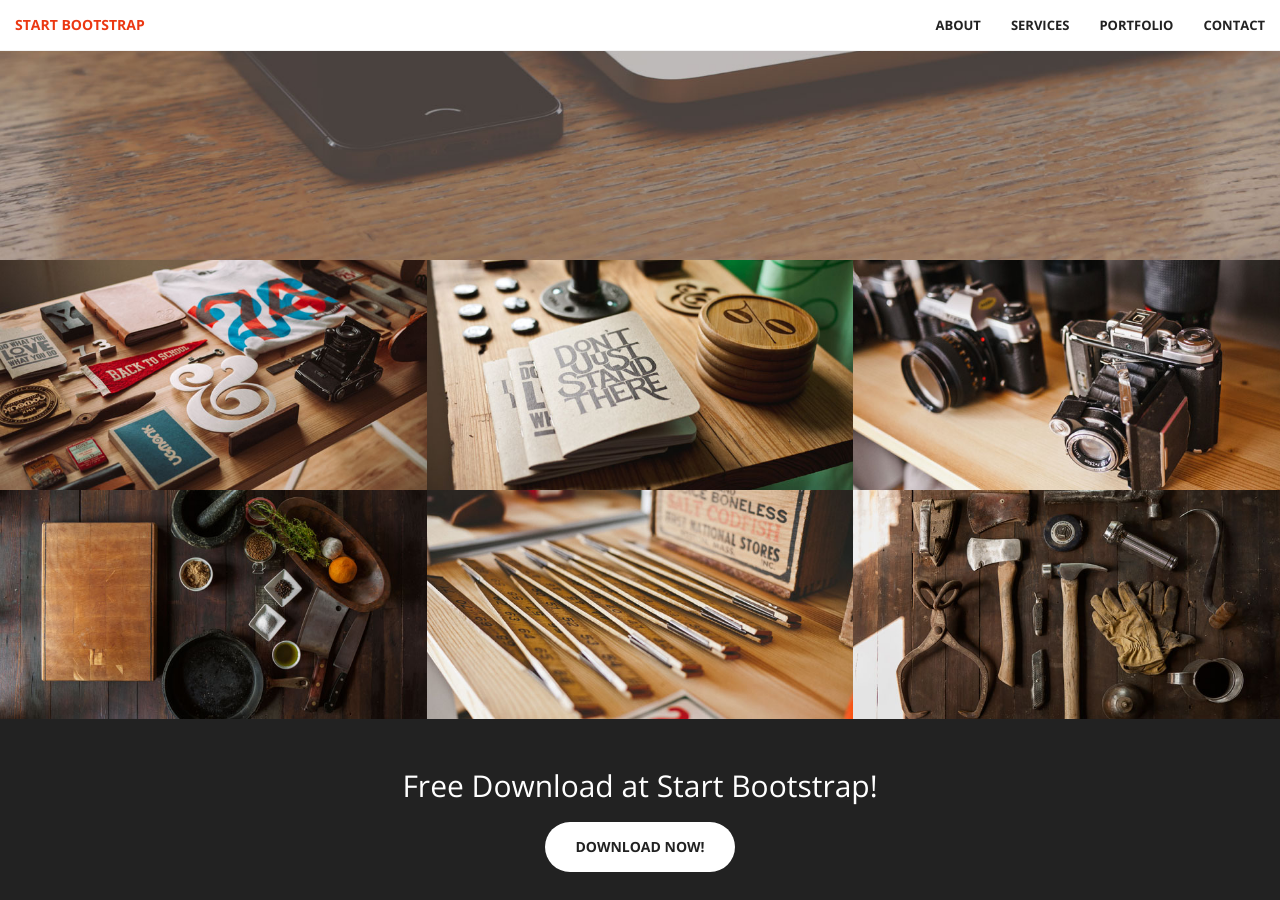
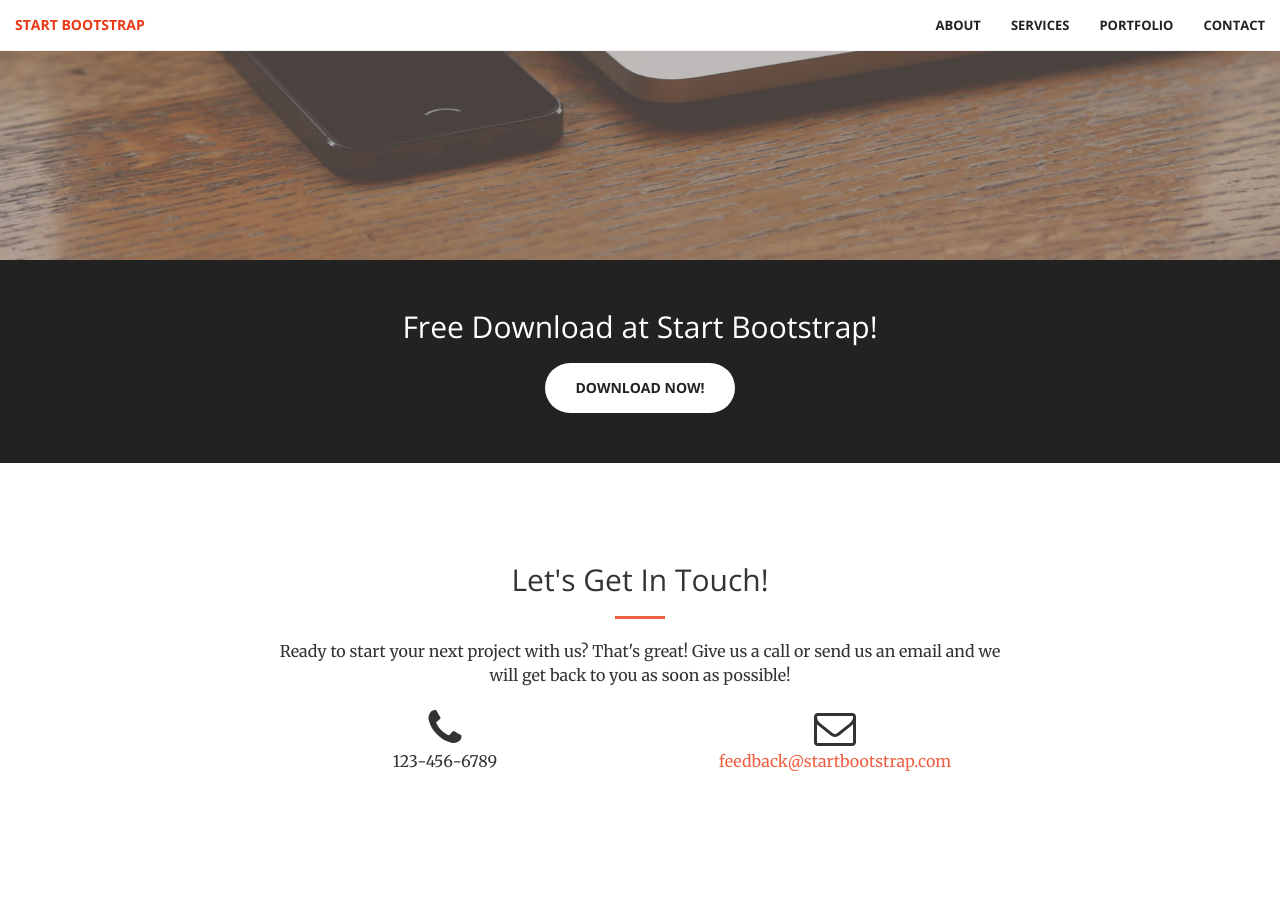
Before and after one commit to pomaking/redskyatnight, a Jekyll site: the page built from index.html, in a window 1280 px wide and 900 px high, scrolled down 640 px. Built offline with Jekyll 4.4.1, drawn with Linux system fonts in a browser that asks for light colours.

Commit message:
Updated '/index.html' via CloudCannon

```diff
--- a/index.html
+++ b/index.html
@@ -14,102 +14,6 @@
         </div>
     </header>
 
-    <section class="no-padding" id="portfolio">
-        <div class="container-fluid">
-            <div class="row no-gutter">
-                <div class="col-lg-4 col-sm-6">
-                    <a href="#" class="portfolio-box">
-                        <img src="img/portfolio/1.jpg" class="img-responsive" alt="">
-                        <div class="portfolio-box-caption">
-                            <div class="portfolio-box-caption-content">
-                                <div class="project-category text-faded">
-                                    Category
-                                </div>
-                                <div class="project-name">
-                                    Project Name
-                                </div>
-                            </div>
-                        </div>
-                    </a>
-                </div>
-                <div class="col-lg-4 col-sm-6">
-                    <a href="#" class="portfolio-box">
-                        <img src="img/portfolio/2.jpg" class="img-responsive" alt="">
-                        <div class="portfolio-box-caption">
-                            <div class="portfolio-box-caption-content">
-                                <div class="project-category text-faded">
-                                    Category
-                                </div>
-                                <div class="project-name">
-                                    Project Name
-                                </div>
-                            </div>
-                        </div>
-                    </a>
-                </div>
-                <div class="col-lg-4 col-sm-6">
-                    <a href="#" class="portfolio-box">
-                        <img src="img/portfolio/3.jpg" class="img-responsive" alt="">
-                        <div class="portfolio-box-caption">
-                            <div class="portfolio-box-caption-content">
-                                <div class="project-category text-faded">
-                                    Category
-                                </div>
-                                <div class="project-name">
-                                    Project Name
-                                </div>
-                            </div>
-                        </div>
-                    </a>
-                </div>
-                <div class="col-lg-4 col-sm-6">
-                    <a href="#" class="portfolio-box">
-                        <img src="img/portfolio/4.jpg" class="img-responsive" alt="">
-                        <div class="portfolio-box-caption">
-                            <div class="portfolio-box-caption-content">
-                                <div class="project-category text-faded">
-                                    Category
-                                </div>
-                                <div class="project-name">
-                                    Project Name
-                                </div>
-                            </div>
-                        </div>
-                    </a>
-                </div>
-                <div class="col-lg-4 col-sm-6">
-                    <a href="#" class="portfolio-box">
-                        <img src="img/portfolio/5.jpg" class="img-responsive" alt="">
-                        <div class="portfolio-box-caption">
-                            <div class="portfolio-box-caption-content">
-                                <div class="project-category text-faded">
-                                    Category
-                                </div>
-                                <div class="project-name">
-                                    Project Name
-                                </div>
-                            </div>
-                        </div>
-                    </a>
-                </div>
-                <div class="col-lg-4 col-sm-6">
-                    <a href="#" class="portfolio-box">
-                        <img src="img/portfolio/6.jpg" class="img-responsive" alt="">
-                        <div class="portfolio-box-caption">
-                            <div class="portfolio-box-caption-content">
-                                <div class="project-category text-faded">
-                                    Category
-                                </div>
-                                <div class="project-name">
-                                    Project Name
-                                </div>
-                            </div>
-                        </div>
-                    </a>
-                </div>
-            </div>
-        </div>
-    </section>
 
     <aside class="bg-dark">
         <div class="container text-center">
```
